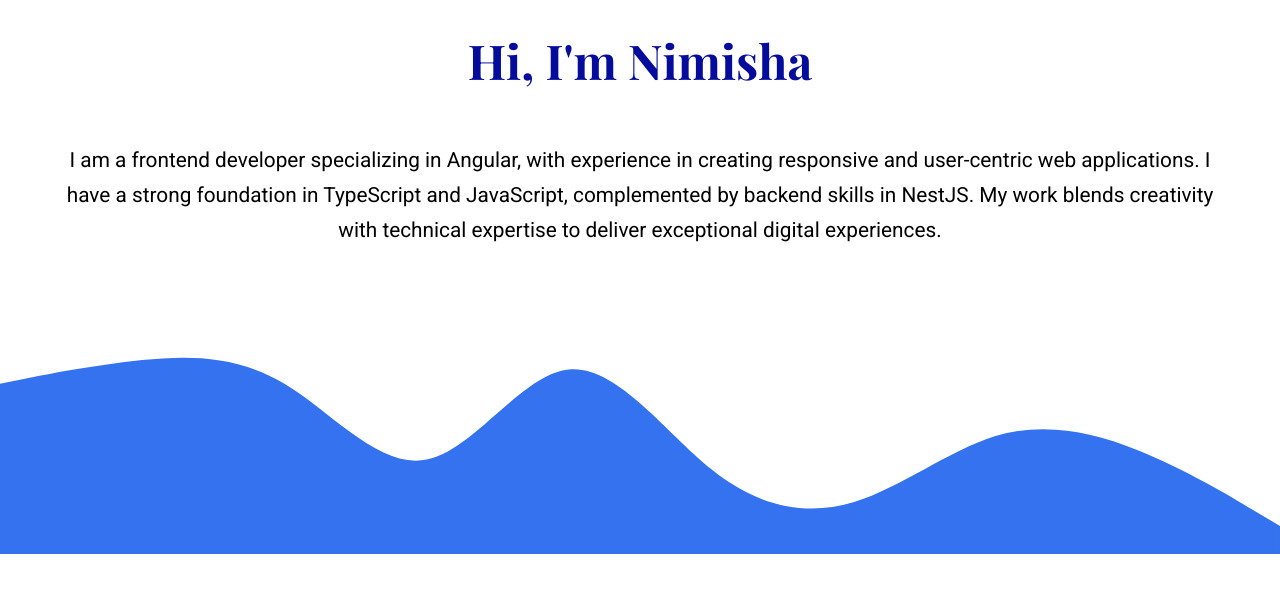
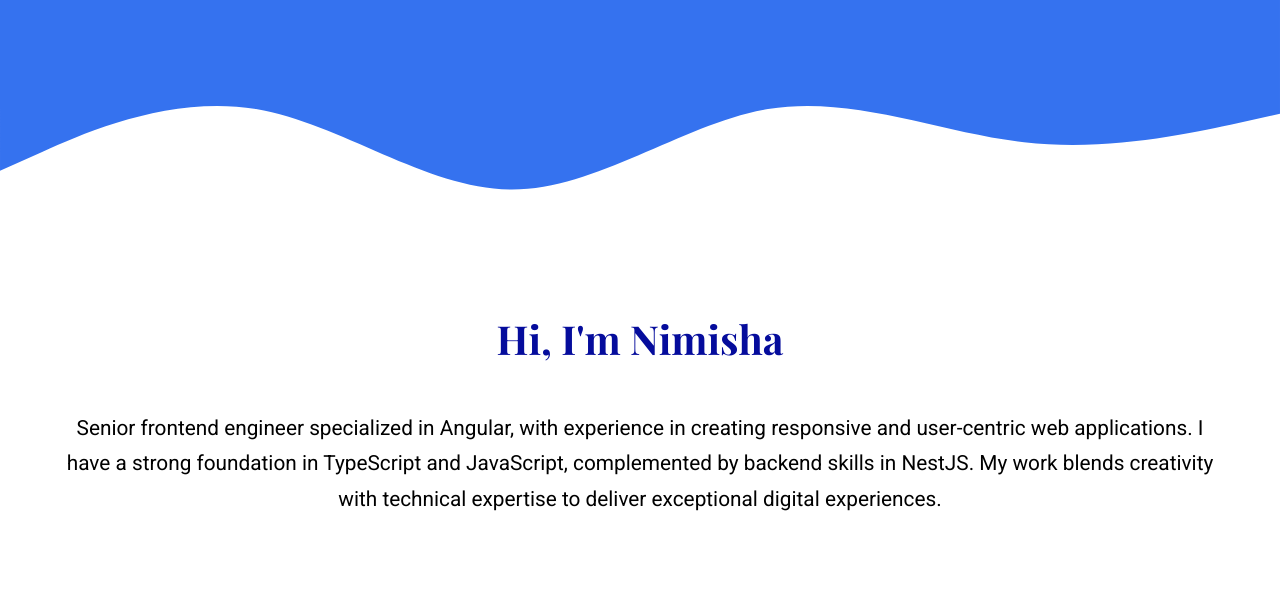
Before and after one commit to nimishawilson/portfolio, an Angular app: page / in a window 1280 px wide. Shown: the top 592 px of the page. Built offline with nearby package versions, Linux system fonts and the light colour scheme; a web font is replaced by a local one.

Commit message:
style: update styles of profile page by changing the position of svg

```diff
--- a/src/app/profile/profile.component.html
+++ b/src/app/profile/profile.component.html
@@ -1,8 +1,13 @@
 <div class="container">
+    <svg xmlns="http://www.w3.org/2000/svg" viewBox="0 0 1440 320">
+        <path fill="#3572EF" fill-opacity="1"
+            d="M0,192L48,170.7C96,149,192,107,288,122.7C384,139,480,213,576,213.3C672,213,768,139,864,122.7C960,107,1056,149,1152,160C1248,171,1344,149,1392,138.7L1440,128L1440,0L1392,0C1344,0,1248,0,1152,0C1056,0,960,0,864,0C768,0,672,0,576,0C480,0,384,0,288,0C192,0,96,0,48,0L0,0Z">
+        </path>
+    </svg>
     <div class="intro-section">
         <h1 class="main-heading"> Hi, I'm Nimisha </h1>
         <p class="description">
-            I am a frontend developer specializing in Angular, with experience in creating responsive and user-centric
+            Senior frontend engineer specialized in Angular, with experience in creating responsive and user-centric
             web
             applications. I have a strong foundation in TypeScript and JavaScript, complemented by backend skills in
             NestJS.
@@ -10,9 +15,4 @@
             work blends creativity with technical expertise to deliver exceptional digital experiences.
         </p>
     </div>
-    <svg xmlns="http://www.w3.org/2000/svg" viewBox="0 0 1440 320">
-        <path fill="#3572EF" fill-opacity="1"
-            d="M0,128L26.7,122.7C53.3,117,107,107,160,101.3C213.3,96,267,96,320,128C373.3,160,427,224,480,213.3C533.3,203,587,117,640,112C693.3,107,747,181,800,224C853.3,267,907,277,960,261.3C1013.3,245,1067,203,1120,186.7C1173.3,171,1227,181,1280,202.7C1333.3,224,1387,256,1413,272L1440,288L1440,320L1413.3,320C1386.7,320,1333,320,1280,320C1226.7,320,1173,320,1120,320C1066.7,320,1013,320,960,320C906.7,320,853,320,800,320C746.7,320,693,320,640,320C586.7,320,533,320,480,320C426.7,320,373,320,320,320C266.7,320,213,320,160,320C106.7,320,53,320,27,320L0,320Z">
-        </path>
-    </svg>
 </div>
--- a/src/app/profile/profile.component.scss
+++ b/src/app/profile/profile.component.scss
@@ -14,7 +14,7 @@
 .main-heading {
   font-family: "Playfair Display", serif;
   color: #050c9c;
-  font-size: 3rem;
+  font-size: 2.5rem;
   line-height: 1.2;
 }
 
```
